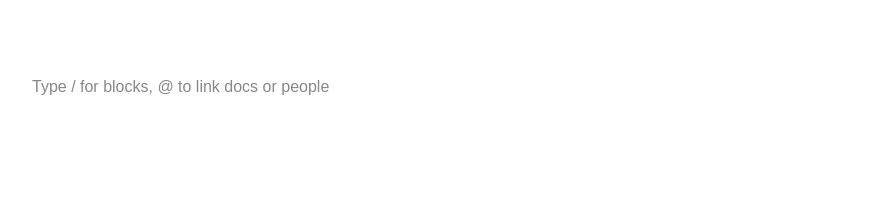
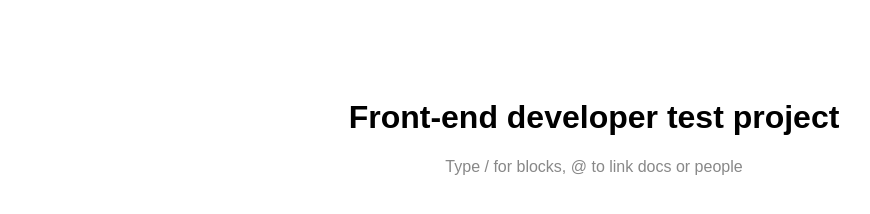
Before and after one commit to hiromataba/Helpjuice-Front-End-Internship-Test, a plain HTML site: page index.html in a window 1280 px wide. Shown: the whole page, without its empty margins (46-916 px from the left). Drawn offline with Linux system fonts and the light colour scheme.

Commit message:
Add Project title

```diff
--- a/index.html
+++ b/index.html
@@ -8,6 +8,7 @@
 </head>
 <body>
   <div class="main-container">
+    <h1>Front-end developer test project</h1>
     <div id="editor-input-container">
       <div class="editor-input" contenteditable="true" data-placeholder="Type / for blocks, @ to link docs or people"></div>
     </div>
--- a/style.css
+++ b/style.css
@@ -7,6 +7,7 @@ body {
     display: flex;
     align-items: center;
     margin: 50px;
+    flex-direction: column;
   }
 
   #editor-input-container {
```
